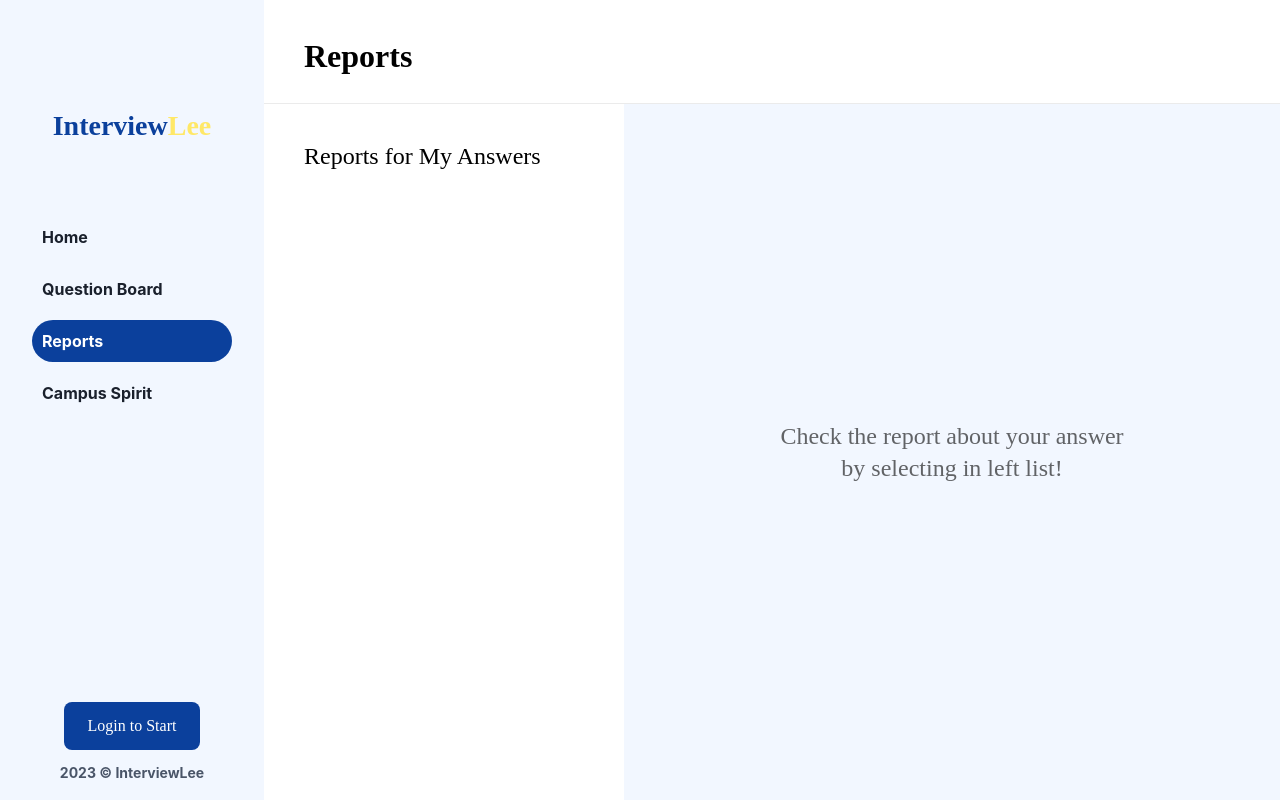
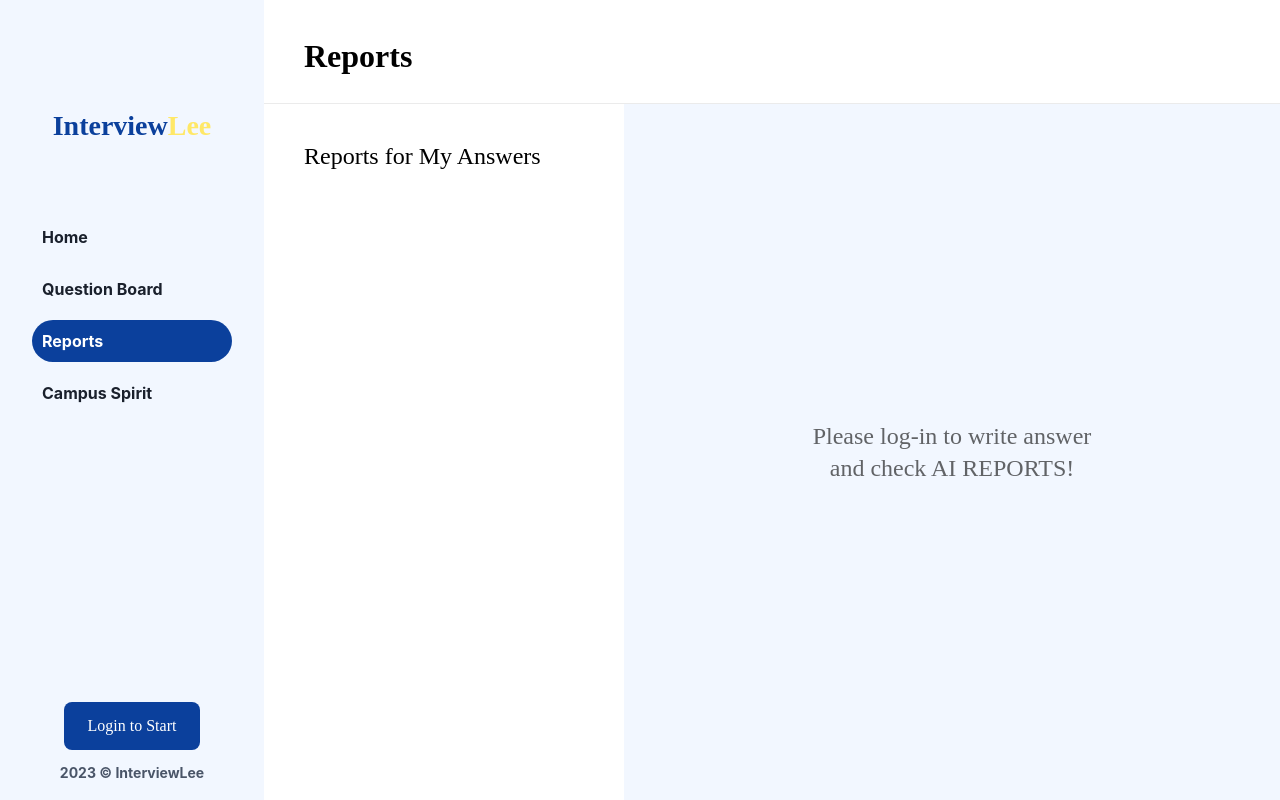
Before and after one commit to Gabul99/InterviewLee, a React (Create React App) app: page /report in a window 1280 px wide. Built offline with nearby package versions, Linux system fonts and the light colour scheme.

Commit message:
비로그인 시 동작 막음

```diff
--- a/src/components/Board/Question/AnswerInput.tsx
+++ b/src/components/Board/Question/AnswerInput.tsx
@@ -21,7 +21,7 @@ const AnswerInput: React.FC<Props> = (props) => {
   const { question, myAnswer, refresh } = props;
 
   const { setSelectedQuestionId, setSelectedAnswerId } = useQuestionContext();
-  const { profile } = useAuthContext();
+  const { profile, setLoginModalOpen } = useAuthContext();
 
   const [value, setValue] = useState('');
 
@@ -30,7 +30,11 @@ const AnswerInput: React.FC<Props> = (props) => {
   }, [myAnswer]);
 
   const handleSubmit = async () => {
-    if (value === '' || !profile) return;
+    if (!profile) {
+      setLoginModalOpen(true);
+      return;
+    }
+    if (value === '') return;
     const newAnswer: Answer = {
       id: v4(),
       questionId: question.id,
--- a/src/components/Board/Question/QuestionPreview.tsx
+++ b/src/components/Board/Question/QuestionPreview.tsx
@@ -5,6 +5,7 @@ import * as S from './QuestionPreview.style';
 import { Answer } from '../../../models/Board/Answer';
 import { getAnswerByQuestionId } from '../../../repository/Answer';
 import RatingButton from '../../Common/Button/RatingButton';
+import { useAuthContext } from '../../../context/Auth';
 
 interface QuestionWrapperProps {
   question: Question;
@@ -14,11 +15,17 @@ interface QuestionWrapperProps {
 
 const QuestionWrapper: React.FC<QuestionWrapperProps> = ({ question, onClick, focused }: QuestionWrapperProps) => {
   const [answers, setAnswers] = useState<Answer[]>([]);
+  const { profile, setLoginModalOpen } = useAuthContext();
+
   const { question: questionValue, tags } = question;
 
   const handleRatingClick = (e: React.MouseEvent<HTMLDivElement, MouseEvent>) => {
     // NOTE: 부모 컴포넌트에 이미 onClick 달려있음
     e.stopPropagation();
+    if (!profile) {
+      setLoginModalOpen(true);
+      return;
+    }
     window.alert('Rating feature will be added soon!');
   };
 
--- a/src/components/Board/QuestionList.tsx
+++ b/src/components/Board/QuestionList.tsx
@@ -5,8 +5,11 @@ import * as S from './QuestionList.style';
 import QuestionPost from './QuestionPost';
 import { getQuestions } from '../../repository/Question';
 import { Question } from '../../models/Board/Question';
+import { useAuthContext } from '../../context/Auth';
 
 const QuestionList: React.FC = () => {
+  const { profile, setLoginModalOpen } = useAuthContext();
+
   const [questions, setQuestions] = useState<Question[]>([]);
   const [postQuestionModalOpen, setPostQuestionModalOpen] = useState(false);
 
@@ -26,6 +29,10 @@ const QuestionList: React.FC = () => {
         <PrimaryButton
           label={postQuestionModalOpen ? 'Cancel' : 'Post Question'}
           onClick={() => {
+            if (!profile) {
+              setLoginModalOpen(true);
+              return;
+            }
             setPostQuestionModalOpen(!postQuestionModalOpen);
           }}
         />
--- a/src/components/Layout/GNB.tsx
+++ b/src/components/Layout/GNB.tsx
@@ -7,8 +7,7 @@ import { useState } from 'react';
 import LoginModal from '../Login/LoginModal';
 
 const GNB = () => {
-  const [isLoginModalOpen, setLoginModalOpen] = useState(false);
-  const { profile } = useAuthContext();
+  const { profile, isLoginModalOpen, setLoginModalOpen } = useAuthContext();
   const { pathname, push } = useRouter();
 
   const paths = ['/', '/board', '/report', '/campus'];
--- a/src/context/Auth.tsx
+++ b/src/context/Auth.tsx
@@ -5,6 +5,8 @@ import { mockProfile } from '../api/mocks/profile.mock';
 interface AuthContextProps {
   profile: User | null;
   setProfile: (value: User | null) => void;
+  isLoginModalOpen: boolean;
+  setLoginModalOpen: (value: boolean) => void;
 }
 
 // eslint-disable-next-line @typescript-eslint/no-non-null-assertion
@@ -12,7 +14,7 @@ const AuthContext = createContext<AuthContextProps>(null!);
 
 const AuthProvider: React.FC<PropsWithChildren> = (props) => {
   const { children } = props;
-
+  const [isLoginModalOpen, setLoginModalOpen] = useState(false);
   const [profile, setProfile] = useState<User | null>(null);
 
   return (
@@ -20,6 +22,8 @@ const AuthProvider: React.FC<PropsWithChildren> = (props) => {
       value={{
         profile,
         setProfile,
+        isLoginModalOpen,
+        setLoginModalOpen,
       }}
     >
       {children}
--- a/src/pages/report.tsx
+++ b/src/pages/report.tsx
@@ -70,7 +70,14 @@ const Report: React.FC = () => {
           ))}
         </S.LeftListArea>
         <S.Contents>
-          {!selectedReport && (
+          {!profile && (
+            <div className="empty">
+              Please log-in to write answer
+              <br />
+              and check AI REPORTS!
+            </div>
+          )}
+          {profile && !selectedReport && (
             <div className="empty">
               Check the report about your answer
               <br />
```
